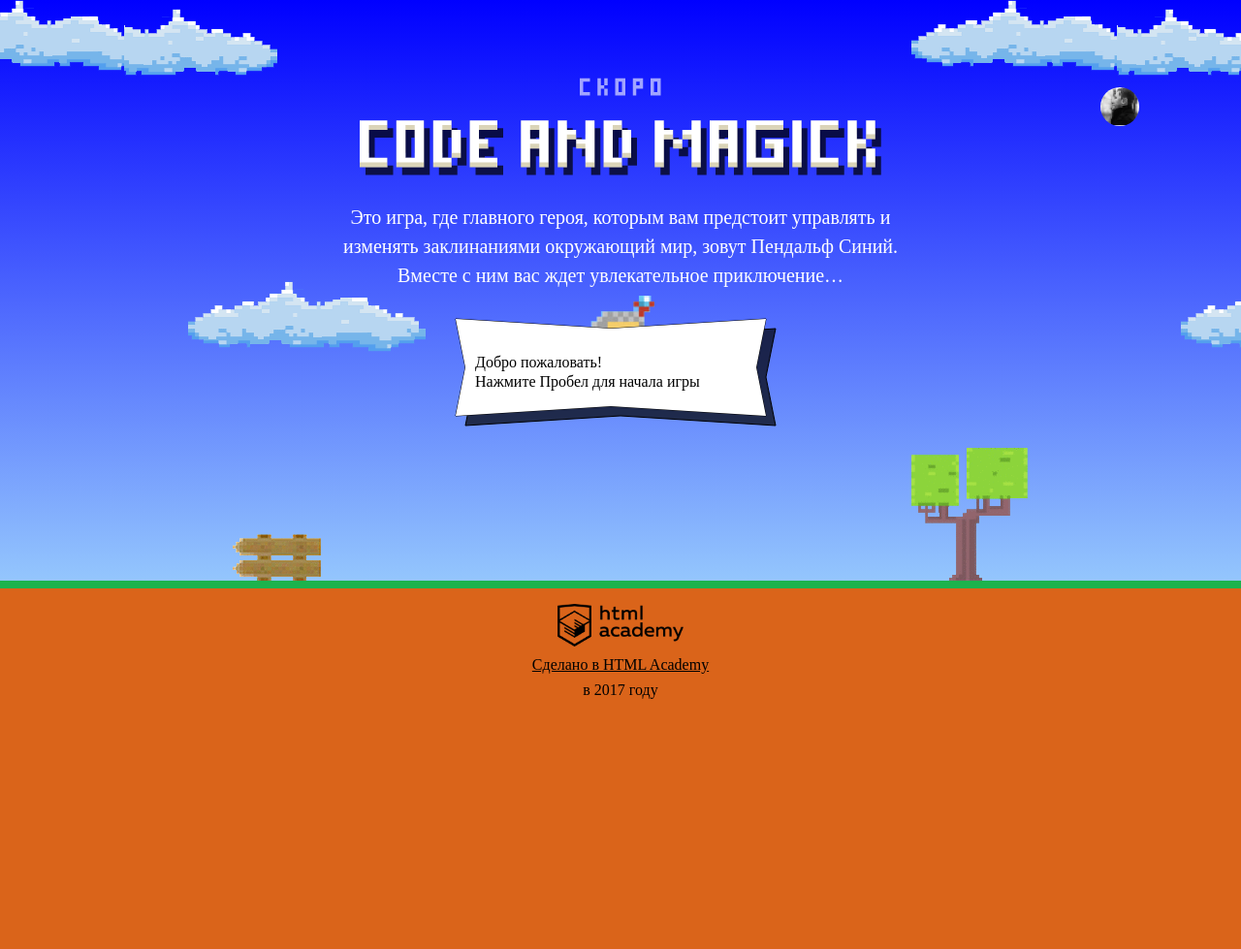
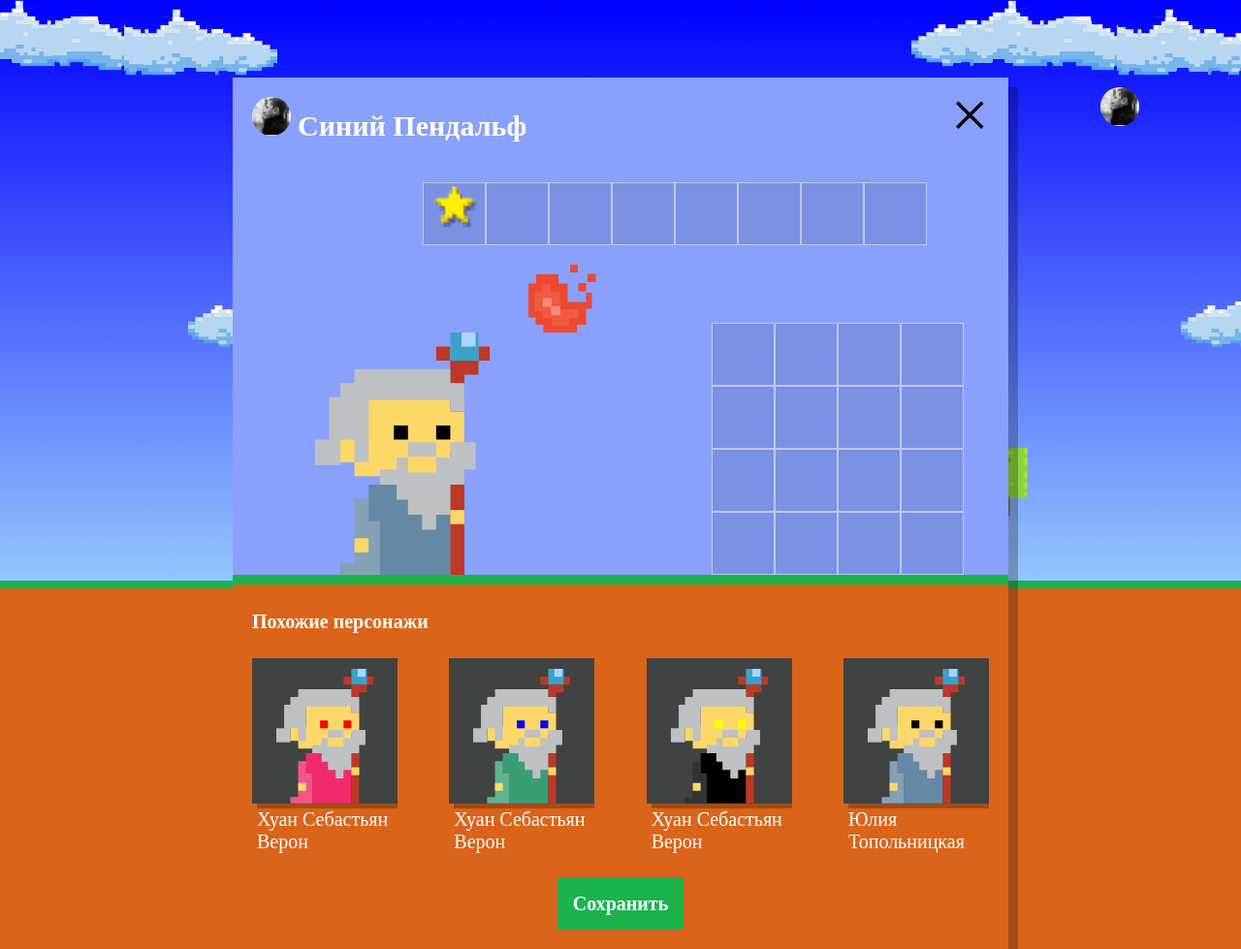
Before and after one commit to Alinazarik92/1143505-code-and-magick-19, a website: page index.html in a window 1280 px wide. Shown: the whole page at 97% size. Before the commit the page ends 800 px from the top, so only its background shows below. Drawn offline with Linux system fonts and the light colour scheme; a web font is replaced by a local one.

Commit message:
Учебный проект: нас орда

```diff
--- a/index.html
+++ b/index.html
@@ -197,6 +197,7 @@
     return height / 3 - wizardHeight;
   };
 </script>
+<script src="js/setup.js"></script>
 <script src="js/stat.js"></script>
 <script src="js/game.js"></script>
 
--- /dev/null
+++ b/js/setup.js
@@ -0,0 +1,59 @@
+'use strict';
+
+var userDialog = document.querySelector('.setup');
+userDialog.classList.remove('hidden');
+
+var similarListElement = document.querySelector('.setup-similar-list');
+
+var similarWizardTemplate = document.querySelector('#similar-wizard-template')
+    .content
+    .querySelector('.setup-similar-item');
+
+var WIZARD_NAMES = ['Иван', 'Хуан Себастьян', 'Мария', 'Кристоф', 'Виктор', 'Юлия', 'Люпита', 'Вашингтон'];
+var WIZARD_SURNAMES = ['да Марья', 'Верон', 'Мирабелла', 'Вальц', 'Онопко', 'Топольницкая', 'Нионго', 'Ирвинг'];
+
+var getRandomName = function (min, max) {
+  var randomI = Math.floor(Math.random() * (max - min + 1)) + min;
+  return WIZARD_NAMES[randomI] + ' ' + WIZARD_SURNAMES[randomI];
+};
+
+var wizards = [
+  {
+    name: getRandomName(0, 7),
+    coatColor: 'rgb(241, 43, 107)',
+    eyesColor: 'red'
+  },
+  {
+    name: getRandomName(0, 7),
+    coatColor: 'rgb(56, 159, 117)',
+    eyesColor: 'blue'
+  },
+  {
+    name: getRandomName(0, 7),
+    coatColor: 'rgb(0, 0, 0)',
+    eyesColor: 'yellow'
+  },
+  {
+    name: getRandomName(0, 7),
+    coatColor: 'rgb(101, 137, 164)',
+    eyesColor: 'black'
+  }
+];
+
+var renderWizard = function (wizard) {
+  var wizardElement = similarWizardTemplate.cloneNode(true);
+
+  wizardElement.querySelector('.setup-similar-label').textContent = wizard.name;
+  wizardElement.querySelector('.wizard-coat').style.fill = wizard.coatColor;
+  wizardElement.querySelector('.wizard-eyes').style.fill = wizard.eyesColor;
+
+  return wizardElement;
+};
+
+var fragment = document.createDocumentFragment();
+for (var i = 0; i < wizards.length; i++) {
+  fragment.appendChild(renderWizard(wizards[i]));
+}
+similarListElement.appendChild(fragment);
+
+document.querySelector('.setup-similar').classList.remove('hidden');
```
